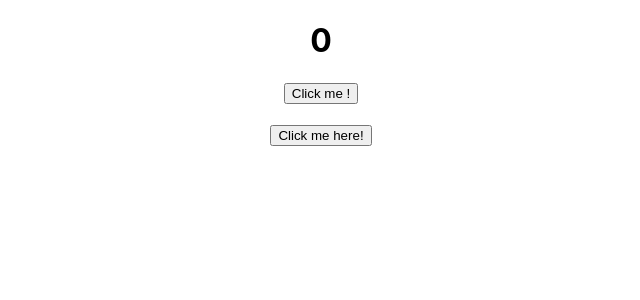
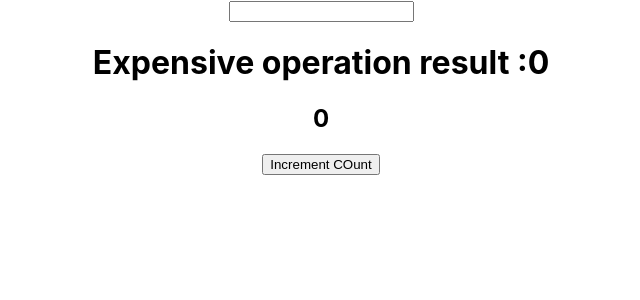
Before and after one commit to Ssharma0355/hooks-revision, a React (Create React App) app: page / in a window 1280 px wide. Shown: the top 300 px of the page, without its empty margins (319-959 px from the left). Built offline with nearby package versions, Linux system fonts and the light colour scheme.

Commit message:
UseCallback-big-example

```diff
--- a/src/App.js
+++ b/src/App.js
@@ -6,6 +6,7 @@ import App2 from './components/UseContextBig/App2';
 import Counter1 from './components/UseReducer/Counter1';
 import Calculation from './components/UseMemo/Calculation';
 import Calling from './components/UseCallback/Calling';
+import ExpensiveCalculation from './components/UseCallbackSecondExample/ExpensiveCalculation';
 
 function App() {
   return (
@@ -29,7 +30,10 @@ function App() {
       {/* <Calculation /> */}
 
       {/* useCallback  */}
-      <Calling />
+      {/* <Calling /> */}
+
+      {/* useCallback 2nd example of expensive operation */}
+      <ExpensiveCalculation />
 
     </div>
   );
--- /dev/null
+++ b/src/components/UseCallbackSecondExample/ExpensiveCalculation.js
@@ -0,0 +1,53 @@
+import React, { useCallback, useEffect, useRef, useState } from 'react'
+
+function ExpensiveCalculation() {
+    const [count, setCount] = useState(0);
+    const [text,setText] =  useState('');
+    const prevFunRef = useRef(null); //to check the funtion refrence is changed or not with the help of useRef
+    // it re-creates the fn when we wrtie text and also when we click on count
+    //  const expensiveOperation = ()=>{
+    //     console.log("Running expensive calculation!")
+    //     let result = 0;
+    //     for(let i =0;i<100000000000000;i++){
+    //        return result+=i;
+    //     }
+    //     return result
+    //  }
+
+    const expensiveOperation = useCallback(()=>{
+        console.log("Expensive caluction is going....")
+        let result =0;
+        for(let i=0;i<1000000000;i++){
+            return result+=i;
+        }
+        return result;
+    }, [count]);
+
+    useEffect(() => {
+        if(prevFunRef.current){ //checking is perv fn value is valid or not
+            if(prevFunRef.current === expensiveOperation){ //if prev fun have same reference
+                console.log("Function is not re-created");
+            }
+            else{
+                console.log("Funtion is re-created") //if prev fun have some other refrence
+            }
+        }
+        else{
+            prevFunRef.current = expensiveOperation; //if prev fun value is not there then gove the current refrece value
+        }
+
+
+    }, [expensiveOperation]);
+  return (
+    <div>
+        <input type="text" value={text} onChange={(e)=>setText(e.target.value)} />
+        <div>
+            <h1>Expensive operation result :{expensiveOperation()}</h1>
+            <h2>{count}</h2>
+            <button onClick={()=>setCount(count+1)}>Increment COunt</button>
+        </div>
+    </div>
+  )
+}
+
+export default ExpensiveCalculation
```
